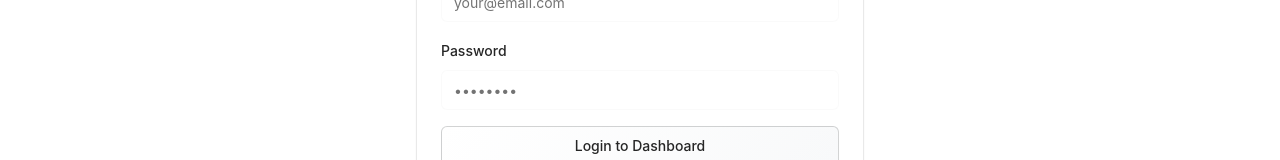
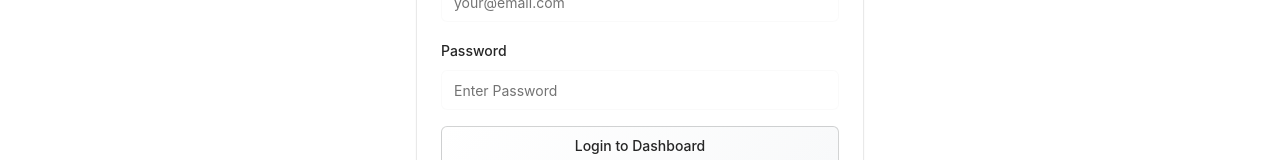
Before and after one commit to RFcode9/zayrif-connect, a React (Vite) app: page /login in a window 1280 px wide. Shown: the part 419-579 px from the top of the page. Built offline with nearby package versions, Linux system fonts and the light colour scheme.

Commit message:
Fix: Replace password placeholder
Replaced the password placeholder "........" with "Enter Password" in the login and signup forms.

```diff
--- a/src/pages/Login.tsx
+++ b/src/pages/Login.tsx
@@ -103,7 +103,7 @@ const Login = () => {
                       <Input
                         id="login-password"
                         type="password"
-                        placeholder="••••••••"
+                        placeholder="Enter Password"
                         value={loginData.password}
                         onChange={(e) => setLoginData({ ...loginData, password: e.target.value })}
                         className="bg-background border-border/20 focus:border-accent"
@@ -179,7 +179,7 @@ const Login = () => {
                       <Input
                         id="signup-password"
                         type="password"
-                        placeholder="••••••••"
+                        placeholder="Enter Password"
                         value={signupData.password}
                         onChange={(e) => setSignupData({ ...signupData, password: e.target.value })}
                         className="bg-background border-border/20 focus:border-accent"
```
